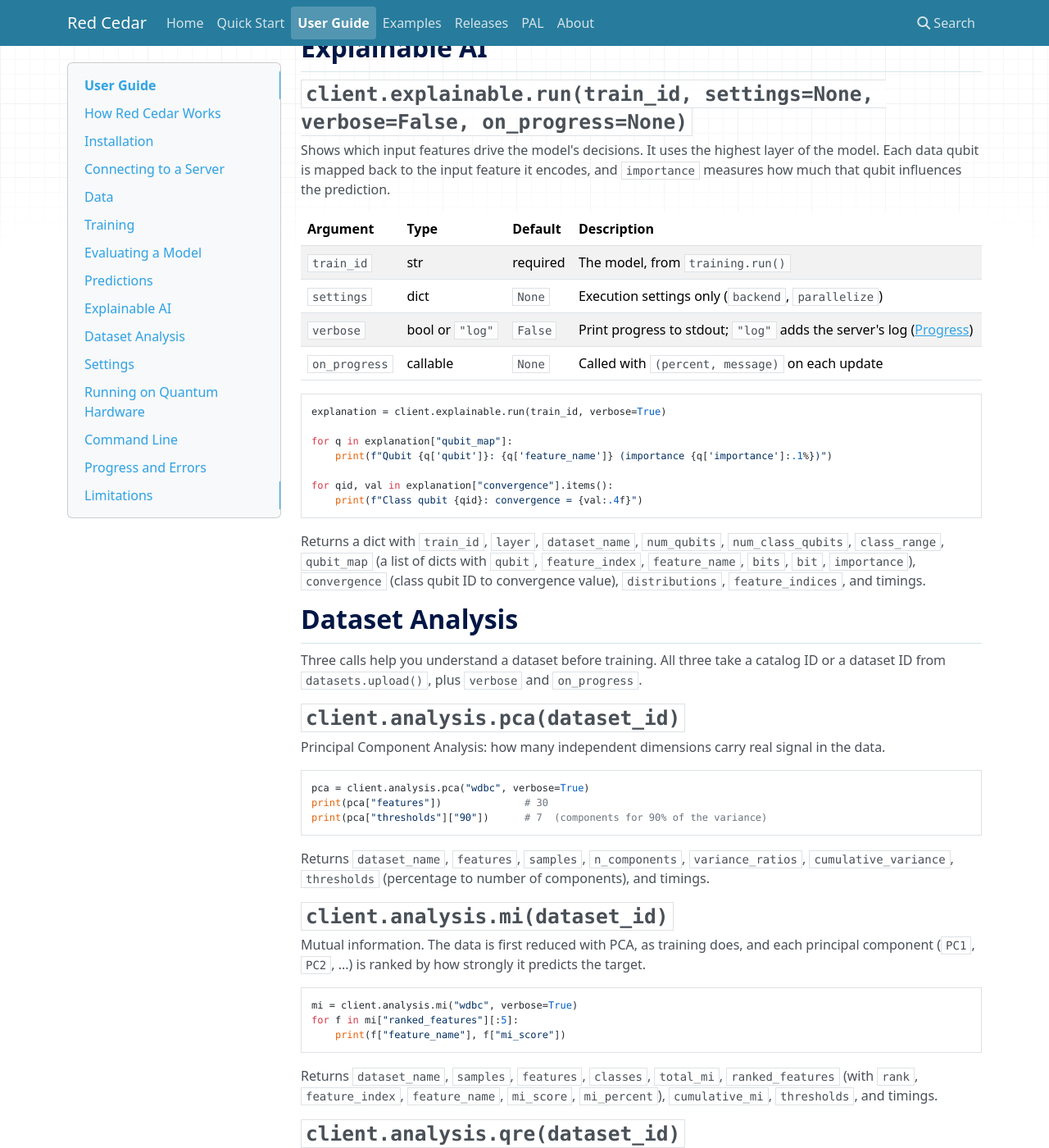
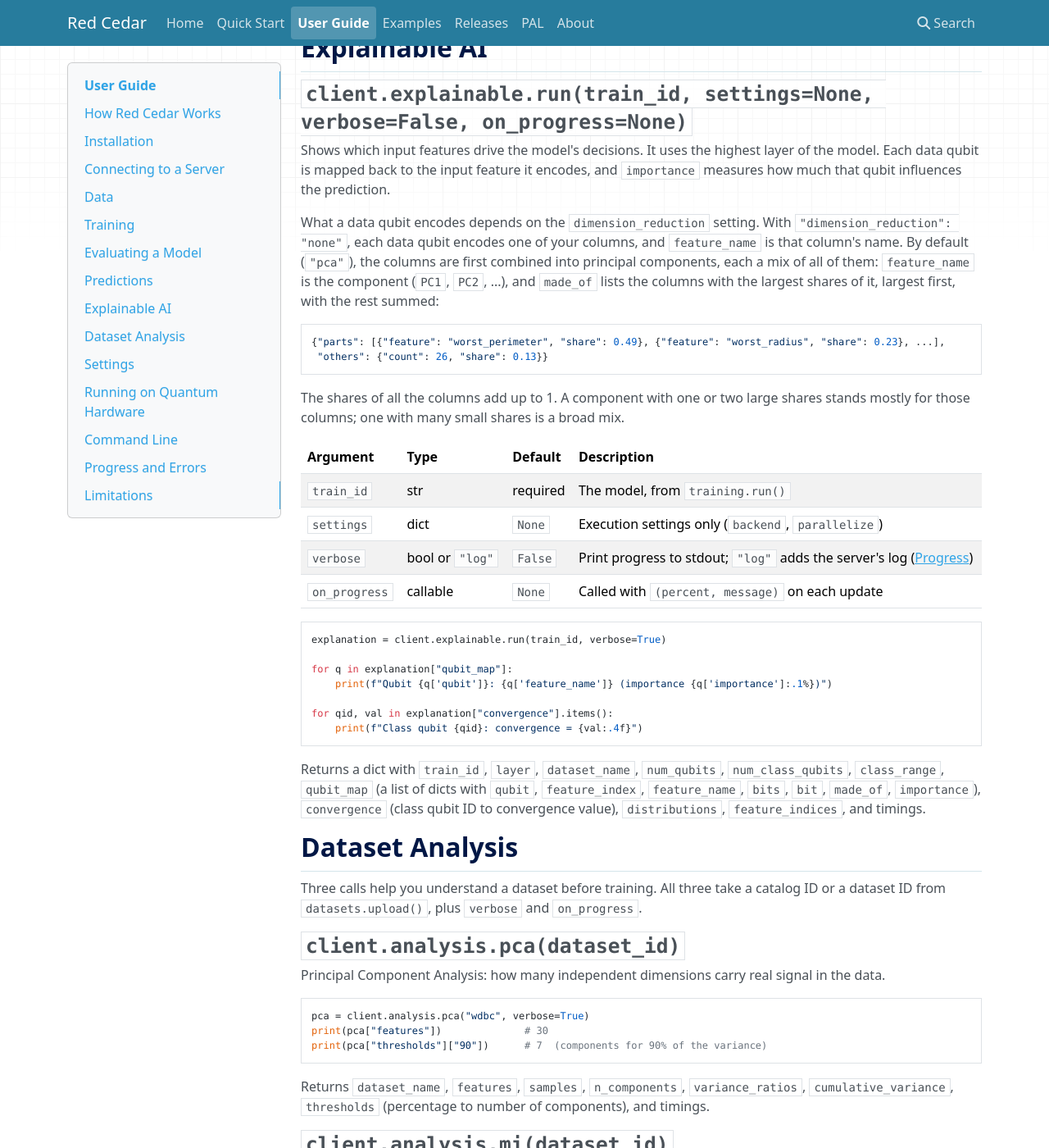
Before and after one commit to coherent-computing/redcedar, an MkDocs documentation site: the page built from doc/docs/user_guide.md, in a window 1280 px wide and 1400 px high, scrolled down 9108 px. Shown: the whole window at 82% size. Built offline with MkDocs 1.6.1, drawn with Linux system fonts in a browser that asks for light colours; nearby versions of some CDN libraries.

Commit message:
Docs: explainable AI component names and made_of; 0.93 release notes brought up to date
- User Guide: what feature_name and made_of mean with and without dimension reduction.
- Quick Start page: train with dimension_reduction "none" to keep your own column names.
- Release notes 0.93: explainable AI component names, the explainable AI bug fixes, the
  reworked examples, documentation, the Job Management fix, and a warning that
  regression predictions are not useful yet.

Co-Authored-By: Claude Opus 5.5 <noreply@anthropic.com>

````diff
--- a/doc/docs/user_guide.md
+++ b/doc/docs/user_guide.md
@@ -406,6 +406,20 @@ Shows which input features drive the model's decisions. It uses the highest laye
 is mapped back to the input feature it encodes, and `importance` measures how much that qubit influences the
 prediction.
 
+What a data qubit encodes depends on the `dimension_reduction` setting. With `"dimension_reduction": "none"`,
+each data qubit encodes one of your columns, and `feature_name` is that column's name. By default (`"pca"`), the
+columns are first combined into principal components, each a mix of all of them: `feature_name` is the
+component (`PC1`, `PC2`, ...), and `made_of` lists the columns with the largest shares of it, largest first, with
+the rest summed:
+
+```python
+{"parts": [{"feature": "worst_perimeter", "share": 0.49}, {"feature": "worst_radius", "share": 0.23}, ...],
+ "others": {"count": 26, "share": 0.13}}
+```
+
+The shares of all the columns add up to 1. A component with one or two large shares stands mostly for those
+columns; one with many small shares is a broad mix.
+
 | Argument | Type | Default | Description |
 |----------|------|---------|-------------|
 | `train_id` | str | required | The model, from `training.run()` |
@@ -424,7 +438,8 @@ for qid, val in explanation["convergence"].items():
 ```
 
 Returns a dict with `train_id`, `layer`, `dataset_name`, `num_qubits`, `num_class_qubits`, `class_range`,
-`qubit_map` (a list of dicts with `qubit`, `feature_index`, `feature_name`, `bits`, `bit`, `importance`),
+`qubit_map` (a list of dicts with `qubit`, `feature_index`, `feature_name`, `bits`, `bit`, `made_of`,
+`importance`),
 `convergence` (class qubit ID to convergence value), `distributions`, `feature_indices`, and timings.
 
 ## Dataset Analysis
````
Also changed, not shown: doc/docs/quick_start.md (+3 -1 lines), doc/docs/release_notes.md (+7 -1 lines).
